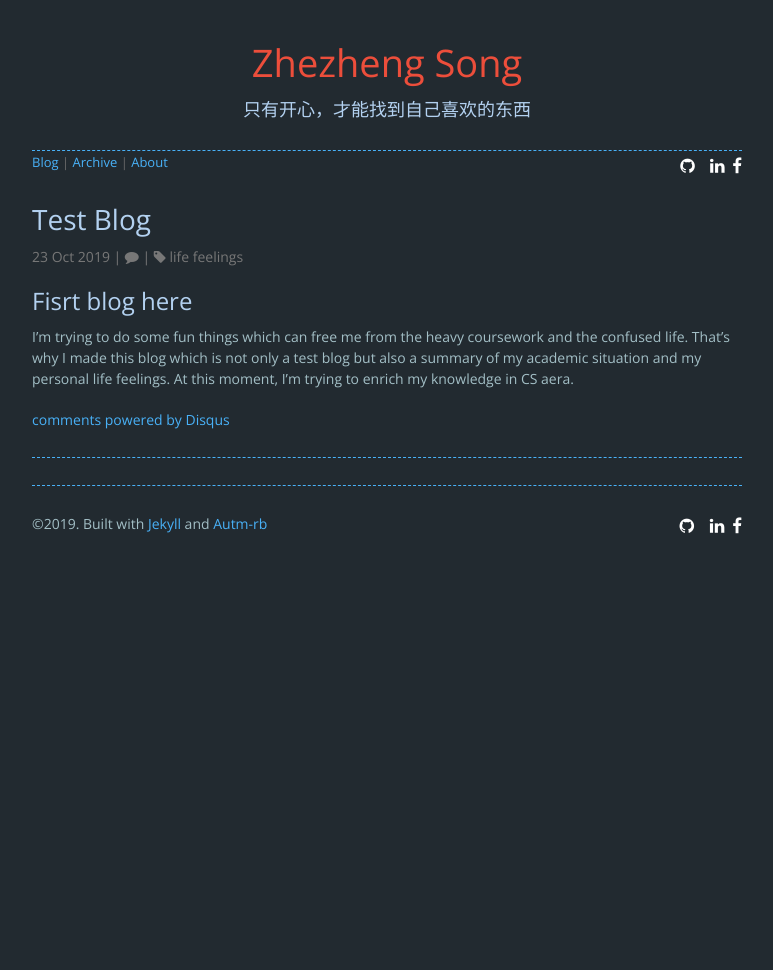
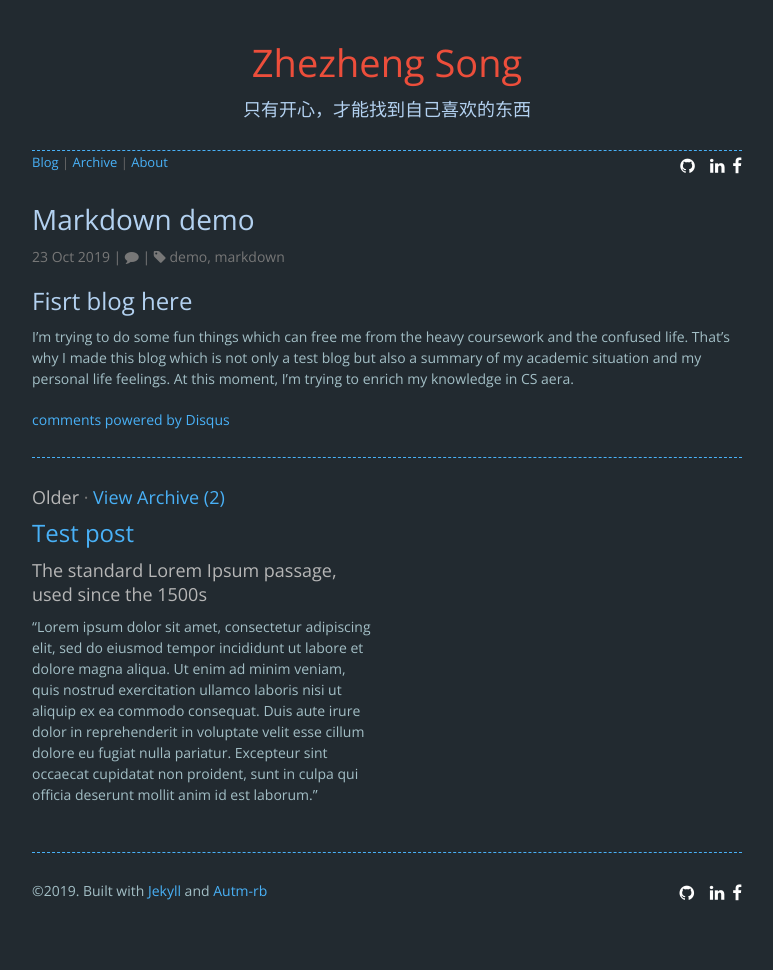
Before and after one commit to zhezhengsong/zhezhengsong.github.io, a Jekyll site: the page built from _posts/2019-10-23-test-blog.md, in a window 1280 px wide. Shown: the whole page, without its empty margins (253-1026 px from the left). Built offline with Jekyll 4.4.1, drawn with Linux system fonts in a browser that asks for light colours; nearby versions of some CDN libraries; comment, search, counter and statistics services are not loaded; before the commit the page ends 900 px from its top, so only the background shows below that.

Commit message:
add theme post

```diff
--- /dev/null
+++ b/_posts/2014-11-30-testtest.md
@@ -0,0 +1,59 @@
+---
+title: "Test post"
+tags: [test_tag]
+---
+
+
+### The standard Lorem Ipsum passage, used since the 1500s
+"Lorem ipsum dolor sit amet, consectetur adipiscing elit, sed do eiusmod tempor incididunt ut labore et dolore magna aliqua. Ut enim ad minim veniam, quis nostrud exercitation ullamco laboris nisi ut aliquip ex ea commodo consequat. Duis aute irure dolor in reprehenderit in voluptate velit esse cillum dolore eu fugiat nulla pariatur. Excepteur sint occaecat cupidatat non proident, sunt in culpa qui officia deserunt mollit anim id est laborum."
+
+The standard Lorem Ipsum passage, used since the 1500s
+
+"Lorem ipsum dolor sit amet, consectetur adipiscing elit, sed do eiusmod tempor incididunt ut labore et dolore magna aliqua. Ut enim ad minim veniam, quis nostrud exercitation ullamco laboris nisi ut aliquip ex ea commodo consequat. Duis aute irure dolor in reprehenderit in voluptate velit esse cillum dolore eu fugiat nulla pariatur. Excepteur sint occaecat cupidatat non proident, sunt in culpa qui officia deserunt mollit anim id est laborum."
+
+![test](http://i.imgur.com/WWCgxX9.jpg)
+
+
+### Code hightlight examle
+
+{% highlight ruby %}
+def index
+  @posts = Post.cached_short_listed.paginate(:page => params[:page])
+end
+
+def new
+  @post = Post.new
+end
+
+def create
+  @post = Post.new(post_params)
+  @post.user = current_user
+  respond_to do |format|
+    if @post.save
+      format.html {redirect_to @post, notice: 'New post created.'}
+      format.json{render json: @post, status: :created, location: @post}
+    else
+      format.html {render action: 'new'}
+      format.json {render json: @post.errors, status: :unprocessable_entry}
+    end
+  end
+end
+{% endhighlight %}
+
+{% highlight css %}
+code {
+  font-family: "Lucida Sans", Monaco, Bitstream Vera Sans Mono, Lucida Console, Terminal, monospace;
+  font-size: 13px;
+  margin: 0 4px;
+  padding: 4px 6px;
+  -webkit-border-radius: 2px;
+  -moz-border-radius: 2px;
+  -ms-border-radius: 2px;
+  -o-border-radius: 2px;
+  border-radius: 2px;
+    color: #848282;
+}
+{% endhighlight %}
+
+
+<a href="https://github.com/railsr/autm-rb" target="_blank" class="btn btn-success"><i class="fa fa-github fa-lg"></i> View on GitHub</a>
--- a/_posts/2019-10-23-test-blog.md
+++ b/_posts/2019-10-23-test-blog.md
@@ -1,6 +1,6 @@
 ---
-title: "Test Blog"
-tags: [life feelings]
+title: "Markdown demo"
+tags: [demo, markdown]
 ---
 
 ## Fisrt blog here
```
